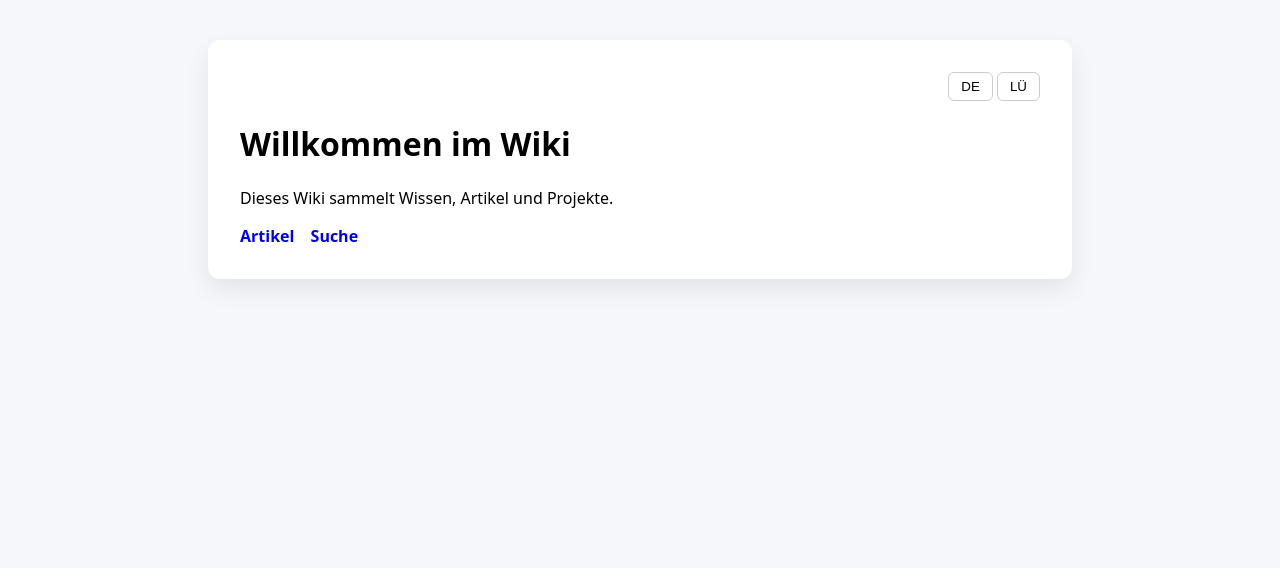
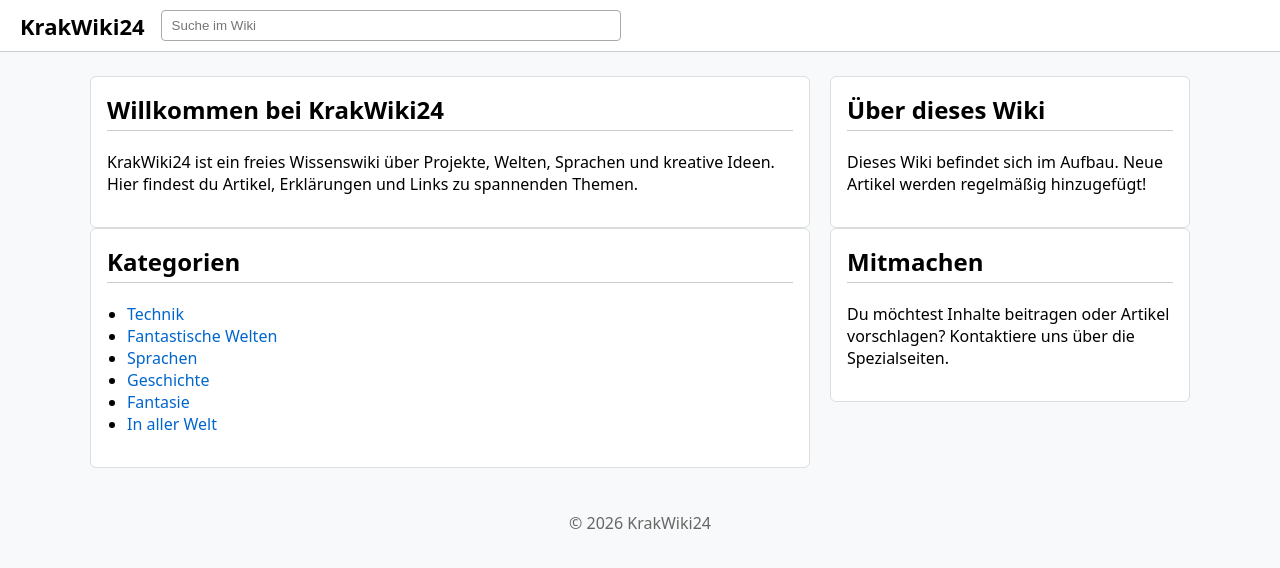
Before and after one commit to dasfohlen1900/krakwiki, a plain HTML site: page wiki/startseite/index.html in a window 1280 px wide. Drawn offline with Linux system fonts and the light colour scheme.

Commit message:
Update index.html

```diff
--- a/wiki/startseite/index.html
+++ b/wiki/startseite/index.html
@@ -1,116 +1,137 @@
 <!DOCTYPE html>
 <html lang="de">
 <head>
-<meta charset="UTF-8" />
-<title>Willkommen im Wiki</title>
+<meta charset="UTF-8">
+<title>KrakWiki24 – Startseite</title>
 
 <style>
 body {
+  margin: 0;
   font-family: system-ui, sans-serif;
-  background: #f5f7fa;
-  margin: 0;
-  padding: 40px;
+  background: #f8f9fa;
+}
+
+.topbar {
+  display: flex;
+  align-items: center;
+  gap: 16px;
+  padding: 10px 20px;
+  border-bottom: 1px solid #ccc;
+  background: white;
+}
+
+.logo a {
+  font-size: 22px;
+  font-weight: 700;
+  text-decoration: none;
+  color: black;
+}
+
+.searchbox {
+  flex: 1;
+}
+.searchbox input {
+  max-width: 460px;
+  width: 100%;
+  padding: 7px 10px;
+  border: 1px solid #aaa;
+  border-radius: 4px;
+}
+
+.main {
+  max-width: 1100px;
+  margin: 24px auto;
+  padding: 0 16px;
+  display: grid;
+  grid-template-columns: 2fr 1fr;
+  gap: 20px;
 }
 
 .box {
-  max-width: 800px;
-  margin: auto;
   background: white;
-  padding: 32px;
-  border-radius: 12px;
-  box-shadow: 0 10px 25px rgba(0,0,0,.08);
+  padding: 16px;
+  border: 1px solid #ddd;
+  border-radius: 6px;
 }
 
-.lang {
-  display: none;
-}
-.lang.active {
-  display: block;
+h2 {
+  margin-top: 0;
+  border-bottom: 1px solid #ccc;
+  padding-bottom: 4px;
 }
 
-.langswitch {
-  text-align: right;
-  margin-bottom: 10px;
-}
+ul { padding-left: 20px; }
 
-button {
-  padding: 6px 12px;
-  border-radius: 6px;
-  border: 1px solid #ccc;
-  cursor: pointer;
-  background: white;
-}
-button:hover {
-  background: #eee;
-}
+a { text-decoration: none; color: #0066cc; }
+a:hover { text-decoration: underline; }
 
-nav a {
-  margin-right: 12px;
-  text-decoration: none;
-  font-weight: 600;
+.footer {
+  text-align: center;
+  padding: 20px;
+  color: #666;
 }
 </style>
 </head>
 <body>
 
-<div class="box">
-
-  <!-- Sprachwechsel -->
-  <div class="langswitch">
-    <button onclick="setLang('de')">DE</button>
-    <button onclick="setLang('lu')">LÜ</button>
+<header class="topbar">
+  <div class="logo">
+    <a href="/wiki/startseite/index.html">KrakWiki24</a>
   </div>
 
-  <!-- Deutsch -->
-  <div class="lang" data-lang="de">
-    <h1>Willkommen im Wiki</h1>
-    <p>
-      Dieses Wiki sammelt Wissen, Artikel und Projekte.
-    </p>
+  <form class="searchbox" action="/wiki/suche.html" method="get">
+    <input type="search" name="q" placeholder="Suche im Wiki">
+  </form>
+</header>
 
-    <nav>
-      <a href="/wiki/artikel.html" data-keep-lang>Artikel</a>
-      <a href="/wiki/suche.html" data-keep-lang>Suche</a>
-    </nav>
+<main class="main">
+
+  <div>
+    <div class="box">
+      <h2>Willkommen bei KrakWiki24</h2>
+      <p>
+        KrakWiki24 ist ein freies Wissenswiki über Projekte, Welten, Sprachen
+        und kreative Ideen. Hier findest du Artikel, Erklärungen und Links zu
+        spannenden Themen.
+      </p>
+    </div>
+
+    <div class="box">
+      <h2>Kategorien</h2>
+      <ul>
+        <li><a href="/wiki/spezial/kategorien/technik.html">Technik</a></li>
+        <li><a href="/wiki/spezial/kategorien/fantastische-welten.html">Fantastische Welten</a></li>
+        <li><a href="/wiki/spezial/kategorien/sprachen.html">Sprachen</a></li>
+        <li><a href="/wiki/spezial/kategorien/geschichte.html">Geschichte</a></li>
+        <li><a href="/wiki/spezial/kategorien/fantasie.html">Fantasie</a></li>
+        <li><a href="/wiki/spezial/kategorien/in-aller-welt.html">In aller Welt</a></li>
+      </ul>
+    </div>
   </div>
 
-  <!-- LÜ -->
-  <div class="lang" data-lang="lu">
-    <h1>Villkôma tül Wiki</h1>
-    <p>
-      Tül wiki kolekta savja, artikla unt projêta.
-    </p>
+  <aside>
+    <div class="box">
+      <h2>Über dieses Wiki</h2>
+      <p>
+        Dieses Wiki befindet sich im Aufbau. Neue Artikel werden regelmäßig
+        hinzugefügt!
+      </p>
+    </div>
 
-    <nav>
-      <a href="/wiki/artikel.html" data-keep-lang>Artikla</a>
-      <a href="/wiki/suche.html" data-keep-lang>Ćerća</a>
-    </nav>
-  </div>
+    <div class="box">
+      <h2>Mitmachen</h2>
+      <p>
+        Du möchtest Inhalte beitragen oder Artikel vorschlagen? Kontaktiere uns
+        über die Spezialseiten.
+      </p>
+    </div>
+  </aside>
 
+</main>
+
+<div class="footer">
+  © 2026 KrakWiki24
 </div>
-
-<script>
-const params = new URLSearchParams(window.location.search);
-const lang = (params.get("lang") || "de").toLowerCase();
-
-// anzeigen
-document.querySelectorAll(".lang").forEach(div => {
-  div.classList.toggle("active", div.dataset.lang === lang);
-});
-
-// Links Sprache behalten
-document.querySelectorAll("a[data-keep-lang]").forEach(link => {
-  const url = new URL(link.href, location.origin);
-  url.searchParams.set("lang", lang);
-  link.href = url.toString();
-});
-
-function setLang(l) {
-  const url = new URL(window.location);
-  url.searchParams.set("lang", l);
-  window.location = url.toString();
-}
-</script>
 
 </body>
 </html>
```
